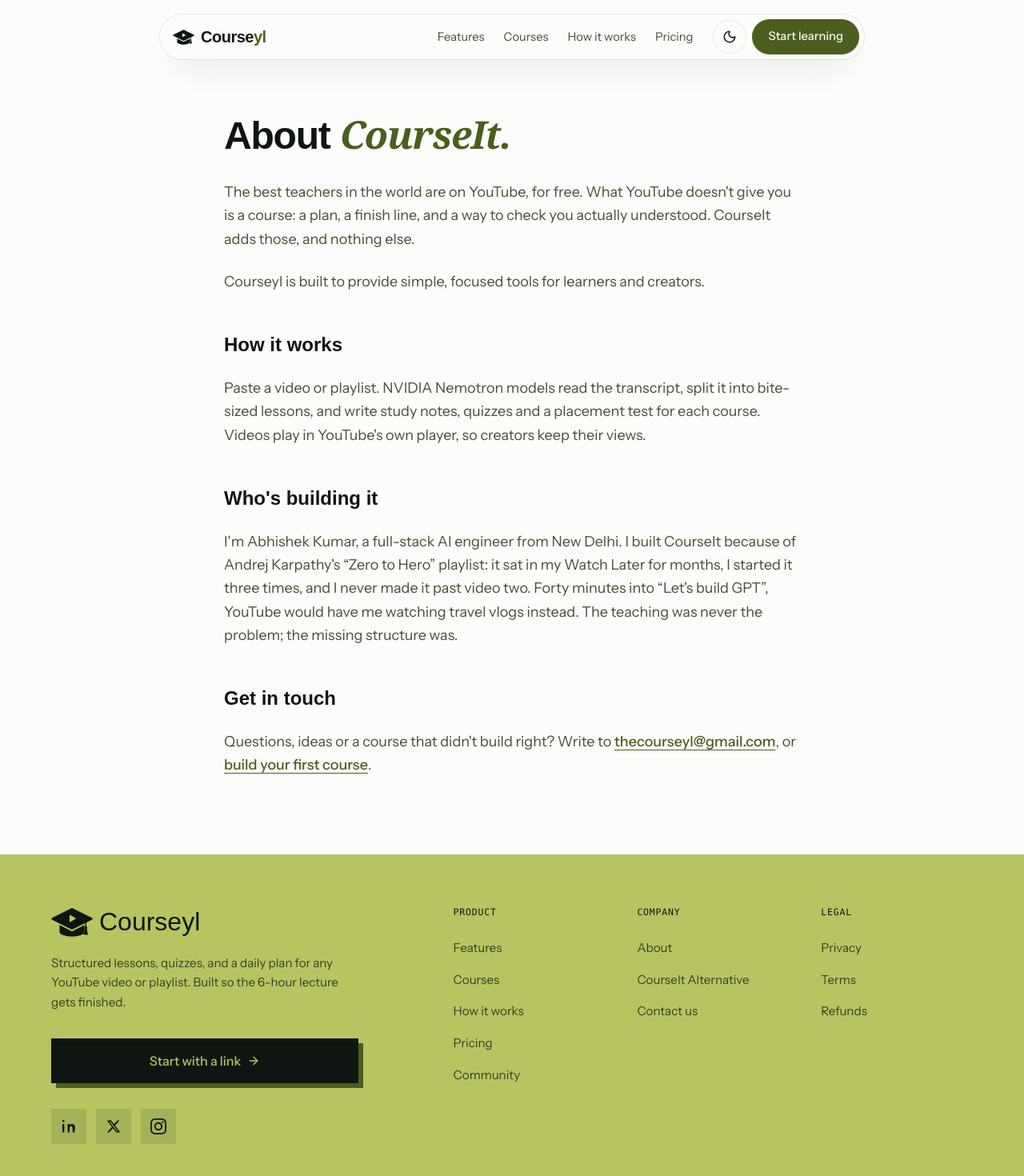
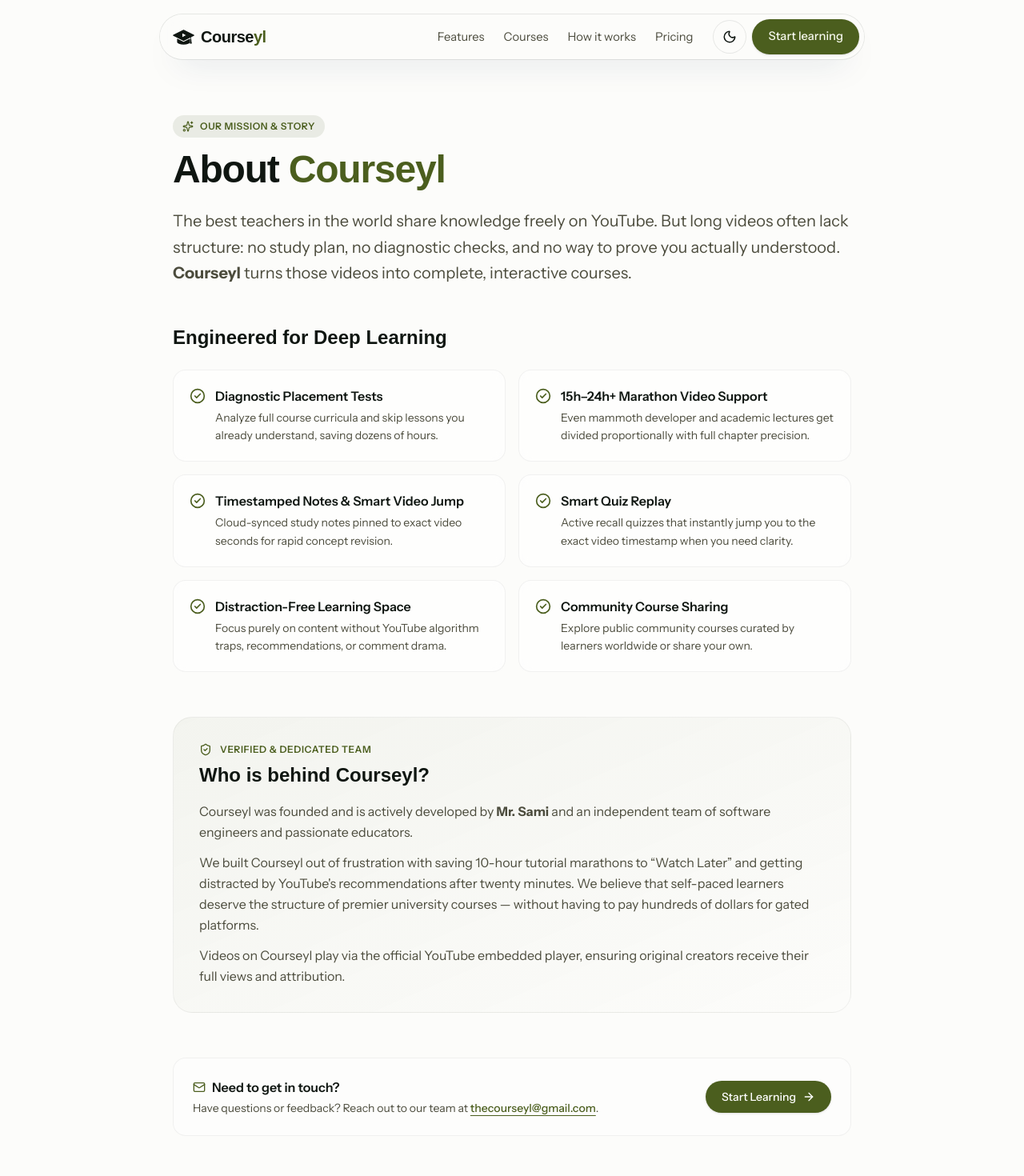
Before and after one commit to abcd-90/Courseyl, a Next.js app: page /about in a window 1280 px wide. Shown: the top 1470 px of the page at 80% size. Built offline with nearby package versions, Linux system fonts and the light colour scheme; no server answers; the database is empty; a web font is replaced by a local one.

Commit message:
feat(seo): update About and VsCourseIt pages with official Courseyl identity and complete feature breakdown

```diff
--- a/src/app/about/page.tsx
+++ b/src/app/about/page.tsx
@@ -1,55 +1,154 @@
 import React from "react";
 import Link from "next/link";
+import type { Metadata } from "next";
 import { MarketingNavbar } from "@/components/MarketingNavbar";
 import { CourseItFooter } from "@/components/CourseItFooter";
+import { Sparkles, CheckCircle2, ShieldCheck, Mail, ArrowRight } from "lucide-react";
+
+export const metadata: Metadata = {
+  title: "About Courseyl — Transforming YouTube into Interactive Courses",
+  description:
+    "Courseyl transforms YouTube videos and playlists into structured courses with diagnostic placement tests, smart timestamped notes, active recall quizzes, and personalized pacing.",
+  alternates: {
+    canonical: "/about",
+  },
+  openGraph: {
+    title: "About Courseyl — The Smartest Way to Learn from YouTube",
+    description:
+      "Learn how Courseyl empowers students and professionals with adaptive placement tests, timestamped notes, and smart quizzes.",
+    url: "https://courseyl.online/about",
+  },
+};
 
 export default function AboutPage() {
+  const features = [
+    {
+      title: "Diagnostic Placement Tests",
+      desc: "Analyze full course curricula and skip lessons you already understand, saving dozens of hours.",
+    },
+    {
+      title: "15h–24h+ Marathon Video Support",
+      desc: "Even mammoth developer and academic lectures get divided proportionally with full chapter precision.",
+    },
+    {
+      title: "Timestamped Notes & Smart Video Jump",
+      desc: "Cloud-synced study notes pinned to exact video seconds for rapid concept revision.",
+    },
+    {
+      title: "Smart Quiz Replay",
+      desc: "Active recall quizzes that instantly jump you to the exact video timestamp when you need clarity.",
+    },
+    {
+      title: "Distraction-Free Learning Space",
+      desc: "Focus purely on content without YouTube algorithm traps, recommendations, or comment drama.",
+    },
+    {
+      title: "Community Course Sharing",
+      desc: "Explore public community courses curated by learners worldwide or share your own.",
+    },
+  ];
+
   return (
-    <div className="min-h-screen flex flex-col bg-[#fcfcfa] text-[#0f1611]">
+    <div className="min-h-screen flex flex-col bg-[#fcfcfa] dark:bg-[#0a0f0c] text-[#0f1611] dark:text-[#f1f3ea] transition-colors">
       <MarketingNavbar />
 
-      <main className="flex-1 max-w-3xl mx-auto px-6 pt-36 pb-24">
-        <h1 className="text-4xl sm:text-5xl font-display font-bold text-[#0f1611] tracking-tight">
-          About <em className="italic text-[#4b5e1e] font-serif">CourseIt.</em>
-        </h1>
+      <main className="flex-1 max-w-4xl mx-auto px-6 pt-36 pb-24 w-full">
+        {/* Hero */}
+        <div className="space-y-4">
+          <div className="inline-flex items-center gap-2 px-3 py-1.5 rounded-full text-xs font-semibold uppercase tracking-wider bg-[#4b5e1e]/10 text-[#4b5e1e] dark:bg-[#4b5e1e]/20 dark:text-[#a3b86c]">
+            <Sparkles className="w-3.5 h-3.5" />
+            Our Mission & Story
+          </div>
 
-        <div className="mt-8 space-y-6 text-[#4c4c3d] text-base sm:text-lg leading-relaxed">
-          <p>
-            The best teachers in the world are on YouTube, for free. What YouTube doesn&apos;t give you is a course: a
-            plan, a finish line, and a way to check you actually understood. CourseIt adds those, and nothing else.
+          <h1 className="text-4xl sm:text-5xl font-display font-bold tracking-tight text-[#0f1611] dark:text-white">
+            About <span className="text-[#4b5e1e] dark:text-[#a3b86c]">Courseyl</span>
+          </h1>
+
+          <p className="text-lg sm:text-xl text-[#4c4c3d] dark:text-[#a9aba0] leading-relaxed pt-2">
+            The best teachers in the world share knowledge freely on YouTube. But long videos often lack structure:
+            no study plan, no diagnostic checks, and no way to prove you actually understood.
+            <strong> Courseyl</strong> turns those videos into complete, interactive courses.
           </p>
+        </div>
 
-          <p>
-            Courseyl is built to provide simple, focused tools for learners and creators.
-          </p>
+        {/* Core Features Grid */}
+        <div className="mt-12">
+          <h2 className="text-2xl font-display font-bold text-[#0f1611] dark:text-white mb-6">
+            Engineered for Deep Learning
+          </h2>
+          <div className="grid grid-cols-1 md:grid-cols-2 gap-4">
+            {features.map((item, idx) => (
+              <div
+                key={idx}
+                className="p-5 rounded-2xl border border-black/5 dark:border-white/10 bg-white/60 dark:bg-[#141b16]/60 backdrop-blur-sm"
+              >
+                <div className="flex items-start gap-3">
+                  <CheckCircle2 className="w-5 h-5 text-[#4b5e1e] dark:text-[#a3b86c] shrink-0 mt-0.5" />
+                  <div>
+                    <h3 className="font-semibold text-base text-[#0f1611] dark:text-white">
+                      {item.title}
+                    </h3>
+                    <p className="text-sm text-[#4c4c3d] dark:text-[#a9aba0] mt-1 leading-relaxed">
+                      {item.desc}
+                    </p>
+                  </div>
+                </div>
+              </div>
+            ))}
+          </div>
+        </div>
 
-          <h2 className="text-2xl font-display font-semibold text-[#0f1611] pt-6">How it works</h2>
-          <p>
-            Paste a video or playlist. NVIDIA Nemotron models read the transcript, split it into bite-sized lessons, and
-            write study notes, quizzes and a placement test for each course. Videos play in YouTube&apos;s own player, so
-            creators keep their views.
-          </p>
+        {/* Who is building it */}
+        <div className="mt-14 p-8 rounded-3xl border border-black/5 dark:border-white/10 bg-gradient-to-br from-[#4b5e1e]/5 to-transparent dark:from-[#4b5e1e]/15 dark:to-transparent">
+          <div className="flex items-center gap-2.5 text-xs font-semibold uppercase tracking-wider text-[#4b5e1e] dark:text-[#a3b86c] mb-2">
+            <ShieldCheck className="w-4 h-4" />
+            Verified & Dedicated Team
+          </div>
+          <h2 className="text-2xl font-display font-bold text-[#0f1611] dark:text-white">
+            Who is behind Courseyl?
+          </h2>
+          <div className="mt-4 space-y-3 text-base text-[#4c4c3d] dark:text-[#a9aba0] leading-relaxed">
+            <p>
+              Courseyl was founded and is actively developed by <strong>Mr. Sami</strong> and an independent team of
+              software engineers and passionate educators.
+            </p>
+            <p>
+              We built Courseyl out of frustration with saving 10-hour tutorial marathons to &ldquo;Watch Later&rdquo; and
+              getting distracted by YouTube&apos;s recommendations after twenty minutes. We believe that self-paced learners
+              deserve the structure of premier university courses — without having to pay hundreds of dollars for gated platforms.
+            </p>
+            <p>
+              Videos on Courseyl play via the official YouTube embedded player, ensuring original creators receive their full
+              views and attribution.
+            </p>
+          </div>
+        </div>
 
-          <h2 className="text-2xl font-display font-semibold text-[#0f1611] pt-6">Who&apos;s building it</h2>
-          <p>
-            I&apos;m Abhishek Kumar, a full-stack AI engineer from New Delhi. I built CourseIt because of Andrej
-            Karpathy&apos;s &ldquo;Zero to Hero&rdquo; playlist: it sat in my Watch Later for months, I started it three
-            times, and I never made it past video two. Forty minutes into &ldquo;Let&apos;s build GPT&rdquo;, YouTube
-            would have me watching travel vlogs instead. The teaching was never the problem; the missing structure was.
-          </p>
-
-          <h2 className="text-2xl font-display font-semibold text-[#0f1611] pt-6">Get in touch</h2>
-          <p>
-            Questions, ideas or a course that didn&apos;t build right? Write to{" "}
-            <a href="mailto:thecourseyl@gmail.com" className="text-[#4b5e1e] underline underline-offset-4 font-medium">
-              thecourseyl@gmail.com
-            </a>
-            , or{" "}
-            <Link href="/dashboard" className="text-[#4b5e1e] underline underline-offset-4 font-medium">
-              build your first course
-            </Link>
-            .
-          </p>
+        {/* Contact and Call to action */}
+        <div className="mt-14 flex flex-col sm:flex-row items-start sm:items-center justify-between gap-6 p-6 rounded-2xl border border-black/5 dark:border-white/10 bg-white/40 dark:bg-white/5">
+          <div>
+            <h3 className="font-semibold text-base text-[#0f1611] dark:text-white flex items-center gap-2">
+              <Mail className="w-4 h-4 text-[#4b5e1e] dark:text-[#a3b86c]" />
+              Need to get in touch?
+            </h3>
+            <p className="text-sm text-[#4c4c3d] dark:text-[#a9aba0] mt-1">
+              Have questions or feedback? Reach out to our team at{" "}
+              <a
+                href="mailto:thecourseyl@gmail.com"
+                className="text-[#4b5e1e] dark:text-[#a3b86c] underline underline-offset-4 font-medium"
+              >
+                thecourseyl@gmail.com
+              </a>
+              .
+            </p>
+          </div>
+          <Link
+            href="/dashboard"
+            className="inline-flex items-center gap-2 px-5 py-2.5 rounded-full bg-[#4b5e1e] hover:bg-[#3d4d18] text-white font-medium text-sm transition-all shadow-sm shrink-0"
+          >
+            Start Learning
+            <ArrowRight className="w-4 h-4" />
+          </Link>
         </div>
       </main>
 
--- a/src/app/vs-courseit/page.tsx
+++ b/src/app/vs-courseit/page.tsx
@@ -45,15 +45,21 @@ export default function VsCourseItPage() {
       highlight: true,
     },
     {
+      feature: "Smart Quiz Replay & Video Rewind",
+      courseyl: "Instant video jump to exact timestamp when a quiz concept needs review",
+      courseit: "Generic feedback without direct timestamp jumping",
+      highlight: true,
+    },
+    {
+      feature: "Timestamped Notes & Live Video Sync",
+      courseyl: "Per-lesson rich notes pinned to exact video seconds with cloud sync",
+      courseit: "Basic unlinked text notes",
+      highlight: false,
+    },
+    {
       feature: "Paced Daily Learning Plans",
       courseyl: "Customizable daily study pace (30m, 60m, 90m, 120m) with day bins",
       courseit: "Fixed pacing structures",
-      highlight: false,
-    },
-    {
-      feature: "Integrated Study Notes & Progress Tracking",
-      courseyl: "Per-lesson rich markdown notes with automatic cloud sync",
-      courseit: "Basic text notes",
       highlight: false,
     },
     {
```
